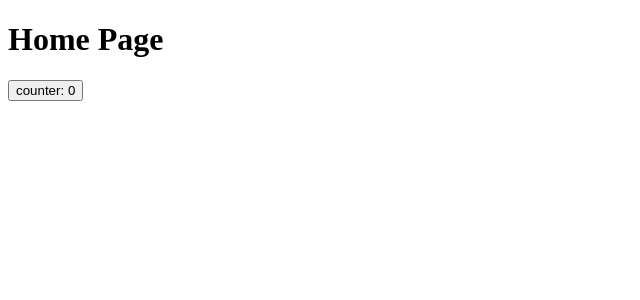
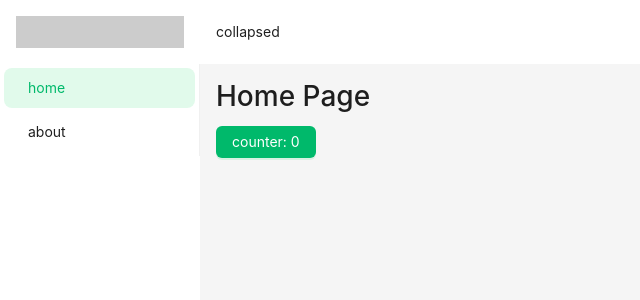
Before and after one commit to yellowsae/react-template, a React (Vite) app: page /home in a window 1280 px wide. Shown: the top 300 px of the page, without its empty margins (0-640 px from the left). Built offline with nearby package versions, Linux system fonts and the light colour scheme.

Commit message:
feat✨:  project join antd

```diff
--- a/package.json
+++ b/package.json
@@ -10,6 +10,8 @@
     "preview": "vite preview"
   },
   "dependencies": {
+    "antd": "^5.6.4",
+    "dayjs": "^1.11.9",
     "react": "^18.2.0",
     "react-dom": "^18.2.0",
     "react-router-dom": "^6.14.1",
@@ -25,6 +27,7 @@
     "eslint": "^8.44.0",
     "eslint-plugin-react-hooks": "^4.6.0",
     "eslint-plugin-react-refresh": "^0.4.1",
+    "sass": "^1.63.6",
     "typescript": "^5.0.2",
     "vite": "^4.4.0"
   }
--- a/src/App.tsx
+++ b/src/App.tsx
@@ -1,9 +1,34 @@
 import { RouterProvider } from 'react-router-dom'
 import router from '@/router'
 
+import dayjs from 'dayjs'
+import 'dayjs/locale/zh-cn'
+
+import { ConfigProvider } from 'antd'
+import zhCN from 'antd/lib/locale/zh_CN'
+import 'antd/dist/reset.css'
+
+import { useGlobalStore } from '@/stores'
+
+dayjs.locale('zh-cn')
+
 // The Project use react-router-dom v6 in App.tsx
 const App = () => {
-  return <RouterProvider router={router} />
+
+  const { primaryColor } = useGlobalStore()
+
+  return (
+    <ConfigProvider
+      locale={zhCN}
+      theme={{
+        token: {
+          colorPrimary: primaryColor
+        }
+      }}
+    >
+      <RouterProvider router={router} />
+    </ConfigProvider>
+  )
 }
 
 export default App
--- /dev/null
+++ b/src/components/Layout/index.tsx
@@ -0,0 +1,66 @@
+
+import { useState } from "react"
+import { Outlet, useNavigate, useLocation } from 'react-router-dom'
+import { Button, Layout, Menu, } from 'antd'
+import type { MenuProps } from 'antd'
+
+const { Header, Content, Sider } = Layout
+
+const items: MenuProps['items'] = [
+  {
+    label: 'home',
+    path: '/home',
+  },
+  {
+    label: 'about',
+    path: '/about',
+  },
+].map((nav) => ({
+  key: nav.path,
+  icon: null,
+  label: nav.label,
+}))
+
+const BasicLayout = () => {
+  const navigate = useNavigate()
+  const { pathname } = useLocation()
+
+  const [collapsed, setCollapsed] = useState(false)
+
+  const handleMenuClick: MenuProps['onClick'] = ({ key }) => {
+    navigate(key)
+  }
+  return (
+    <Layout style={{ height: '100vh' }}>
+      <Sider trigger={null} collapsible collapsed={collapsed} theme="light">
+        <div
+          style={{
+            height: 32,
+            margin: 16,
+            background: 'rgba(0, 0, 0, 0.2)',
+            zIndex: 200,
+          }}
+        />
+        <Menu
+          mode="inline"
+          defaultSelectedKeys={[pathname]}
+          items={items}
+          onClick={handleMenuClick}
+        />
+      </Sider>
+      <Layout style={{ display: 'flex', flexDirection: 'column' }}>
+        <Header style={{ background: '#fff', padding: 0 }}>
+          <Button type="text" onClick={() => setCollapsed(!collapsed)}>
+            collapsed
+          </Button>
+        </Header>
+        <Content style={{ padding: '16px', flex: 1, overflowY: 'auto' }}>
+          <Outlet />
+        </Content>
+      </Layout>
+    </Layout>
+  )
+}
+
+
+export default BasicLayout
--- a/src/main.tsx
+++ b/src/main.tsx
@@ -1,7 +1,7 @@
 import React from 'react'
 import ReactDOM from 'react-dom/client'
 import App from "@/App"
-
+import '@/styles/index.scss'
 ReactDOM.createRoot(document.getElementById('root')!).render(
   <React.StrictMode>
     <App />
--- a/src/pages/Home/index.tsx
+++ b/src/pages/Home/index.tsx
@@ -1,3 +1,4 @@
+import { Button } from "antd"
 
 import useCounterStore from "@/stores/counter"
 
@@ -9,9 +10,9 @@ const Home: React.FC = () => {
   return (
     <div>
       <h1> Home Page </h1>
-      <button onClick={() => increase(1)}>
+      <Button type="primary" onClick={() => increase(1)}>
         counter: {counter}
-      </button>
+      </Button>
     </div>
   )
 }
--- a/src/router/index.tsx
+++ b/src/router/index.tsx
@@ -3,6 +3,7 @@ import type { RouteObject } from 'react-router-dom'
 import { lazy } from 'react'
 import lazyLoad from "./lazyLoad"
 
+import Layout from '@/components/Layout'
 
 // import Home from "@/pages/Home"
 // import About from "@/pages/About"
@@ -13,6 +14,7 @@ const About: React.LazyExoticComponent<() => JSX.Element> | any = lazy(() => imp
 const routes: RouteObject[] = [
   {
     path: '/',
+    element: <Layout />,
     children: [
       {
         index: true,
--- /dev/null
+++ b/src/stores/global.ts
@@ -0,0 +1,27 @@
+
+import { create } from "zustand"
+import { persist } from "zustand/middleware"
+
+
+interface GlobalState {
+  primaryColor: string
+  setColor: (color: string) => void
+}
+
+
+const useGlobalStore = create<GlobalState>()(
+  persist(
+    (set) => ({
+      primaryColor: "#00b96b",
+      setColor: (color) => set({ primaryColor: color })
+    }),
+    {
+      name: "primaryColor",
+      // partialize 过滤属性，存储哪些字段到localStorage
+      // partialize: (state) => Object.fromEntries(Object.entries(state).filter((key) => ['primaryColor'].includes(key)))
+      partialize: (state) => Object.fromEntries(Object.entries(state).filter(([key]) => ['primaryColor'].includes(key))),
+    }
+  )
+)
+
+export default useGlobalStore
--- /dev/null
+++ b/src/stores/index.ts
@@ -0,0 +1,2 @@
+export { default as useGlobalStore } from './global';
+export { default as useCounterStore } from './counter';
--- /dev/null
+++ b/src/styles/index.scss
@@ -0,0 +1,42 @@
+*,
+*::before,
+*::after {
+  margin: 0;
+  padding: 0;
+  box-sizing: border-box;
+}
+
+body {
+  font-family: Inter, system-ui, Avenir, Helvetica, Arial, sans-serif;
+  font-synthesis: none;
+  text-rendering: optimizeLegibility;
+  -webkit-font-smoothing: antialiased;
+  -moz-osx-font-smoothing: grayscale;
+  -webkit-text-size-adjust: 100%;
+
+  background: #efefef;
+}
+
+ul,
+ol {
+  list-style: none;
+}
+
+img,
+svg {
+  display: inline-block;
+}
+
+a:focus,
+a:active,
+div:focus {
+  outline: none;
+}
+
+a,
+a:focus,
+a:hover {
+  cursor: pointer;
+  color: inherit;
+  text-decoration: none;
+}
```
Also changed, not shown: 1 other file (tests, documents, lock files or other folders).
